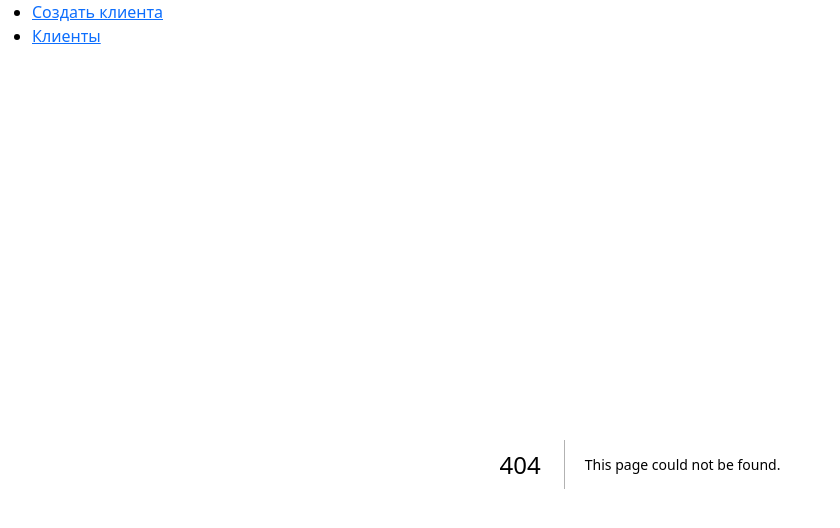
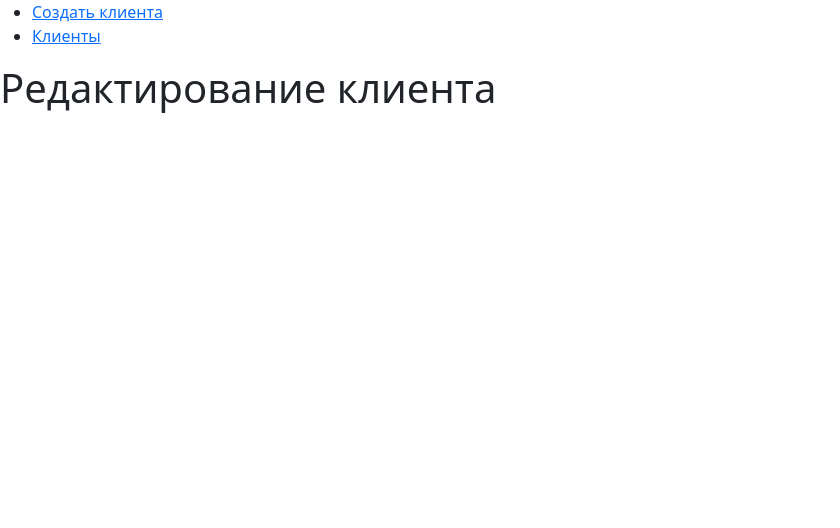
Before and after one commit to stz777/crm-mif, a Next.js app: page /clients/edit/1 in a window 1280 px wide. Before the commit this address had no page. Shown: the top 528 px of the page, without its empty margins (0-840 px from the left). Built offline with nearby package versions, Linux system fonts and the light colour scheme.

Commit message:
create empty page

```diff
--- /dev/null
+++ b/src/app/clients/edit/[id]/page.tsx
@@ -0,0 +1,5 @@
+export default function Page() {
+    return <>
+        <h1>Редактирование клиента</h1>
+    </>
+}
```
